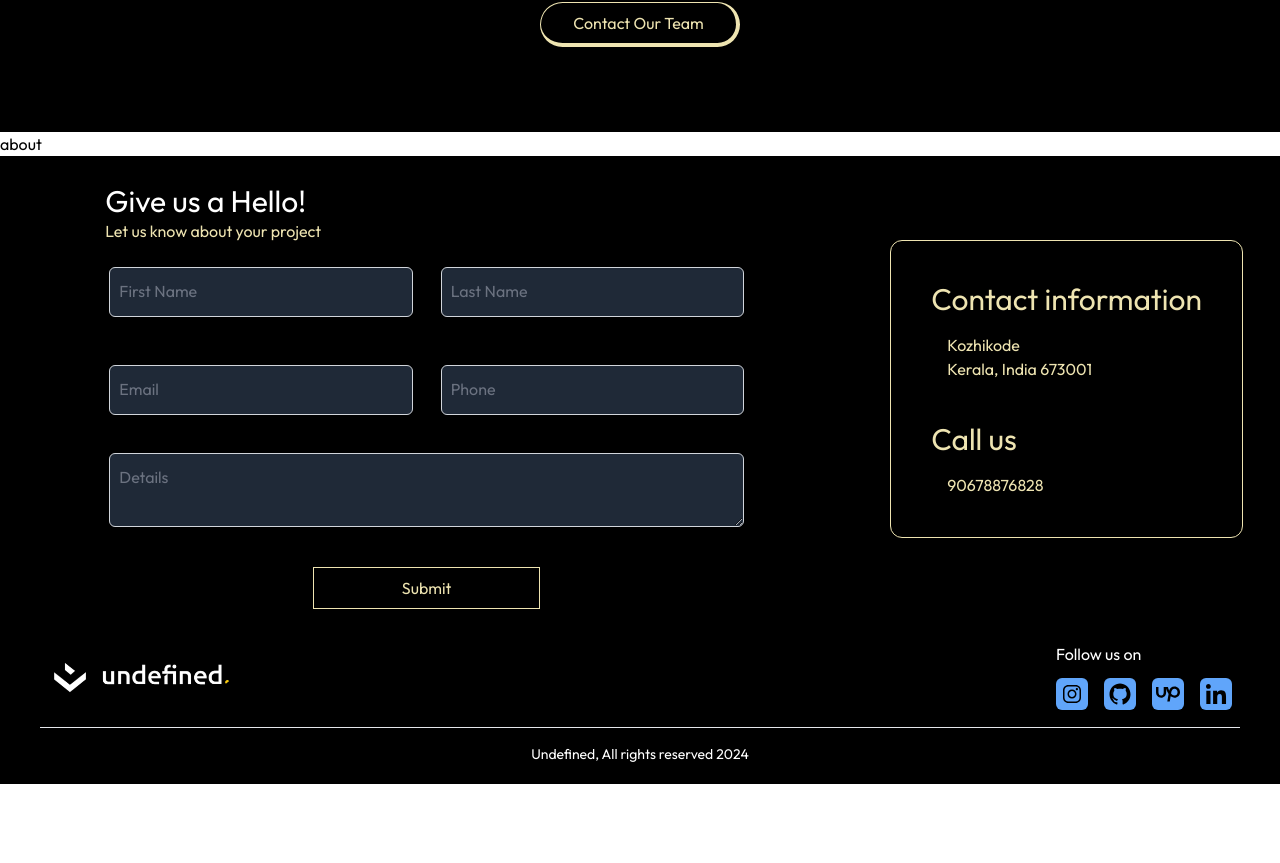
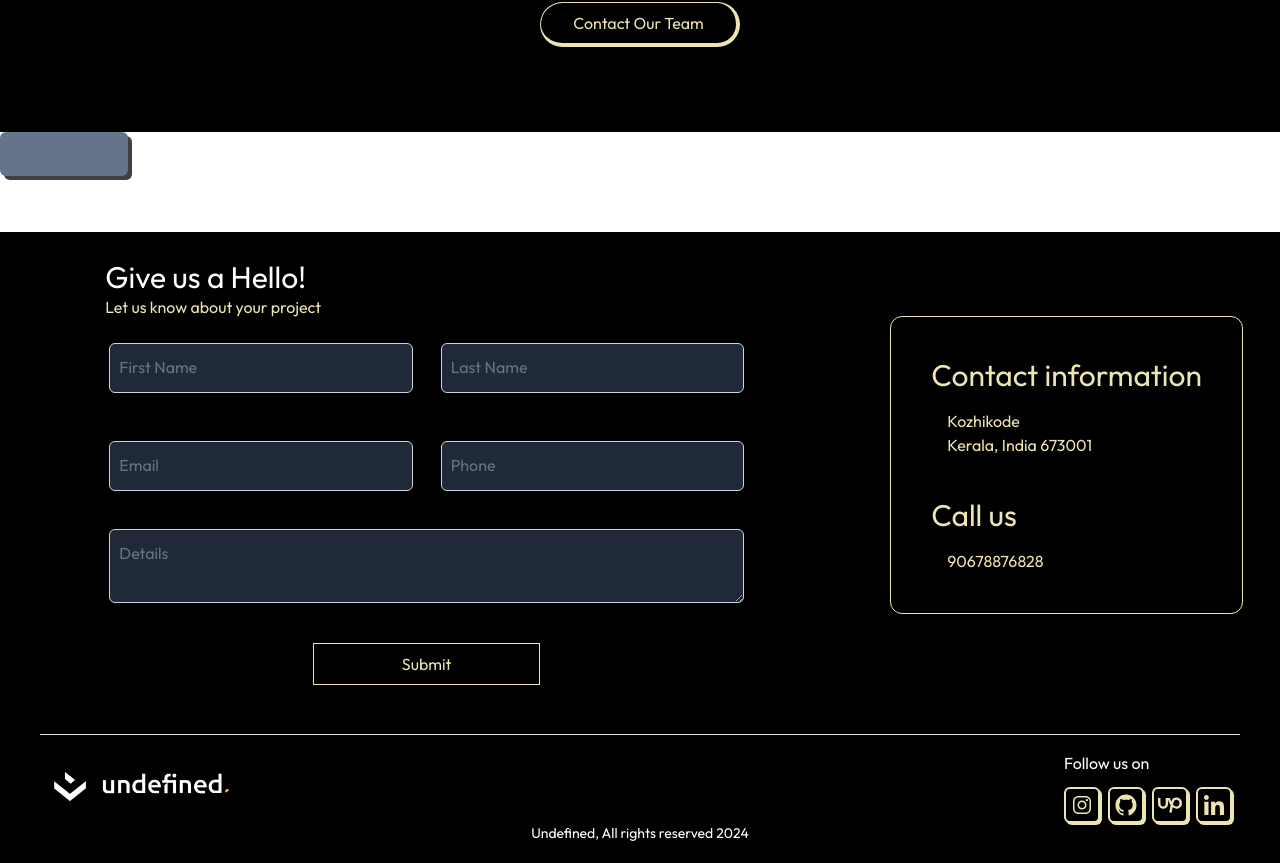
Before and after one commit to aswnrhdev/undefinedweb, a Next.js app in the folder frontend/: page / in a window 1280 px wide. Shown: the part 332-1195 px from the top of the page. Before the commit the page ends 1116 px from the top, so only its background shows below. Built offline with nearby package versions, Linux system fonts and the light colour scheme.

Commit message:
footer design change

```diff
--- a/frontend/src/components/About/about.tsx
+++ b/frontend/src/components/About/about.tsx
@@ -2,6 +2,9 @@
 
 export const About = () => {
   return (
-    <div>about</div>
+    <div className="bg-white h-[100px]
+    ">
+      <div className="w-32 h-11 bg-slate-500 rounded-md" style={{boxShadow: "4px 4px 0px 0px rgba(0,0,0,0.75)"}}></div>
+    </div>
   )
 }
--- a/frontend/src/components/Footer/footer.tsx
+++ b/frontend/src/components/Footer/footer.tsx
@@ -7,6 +7,7 @@ import { GrLinkedinOption } from "react-icons/gr";
 export const Footer = () => {
     return (
         <div className="flex flex-col items-center w-dvw  bg-black text-white px-10 py-5">
+            <hr className="bg-gray-800 w-full my-4"/>
             <div className="w-full flex flex-col md:flex-row items-center md:justify-between">
                 <Link href={"/"} className="md:self-start max-md:mb-5">
                     <Image
@@ -21,22 +22,22 @@ export const Footer = () => {
                 <div className="flex flex-col max-md:mb-5">
                     <p>Follow us on</p>
                     <div className="flex mt-3">
-                        <div className="p-1 bg-blue-400 text-black rounded-md me-2">
+                        <div className="p-1 bg-black border-primary border-[2px] text-primary rounded-md me-2 cursor-pointer" style={{boxShadow: "2px 2px 0px 0px #EEE4B1"}}>
                             <IoLogoInstagram size={24} />
                         </div>
-                        <div className="p-1  bg-blue-400 text-black rounded-md mx-2">
+                        <div className="p-1  bg-black border-primary border-[2px] text-primary rounded-md me-2 cursor-pointer" style={{boxShadow: "2px 2px 0px 0px #EEE4B1"}}>
                             <IoLogoGithub size={24} />
                         </div>
-                        <div className="p-1  bg-blue-400 text-black rounded-md mx-2">
+                        <div className="p-1 bg-black border-primary border-[2px] text-primary rounded-md me-2 cursor-pointer" style={{boxShadow: "2px 2px 0px 0px #EEE4B1"}}>
                             <FaUpwork size={24} />
                         </div>
-                        <div className="p-1  bg-blue-400 text-black rounded-md mx-2">
+                        <div className="p-1  bg-black border-primary border-[2px] text-primary rounded-md me-2 cursor-pointer" style={{boxShadow: "2px 2px 0px 0px #EEE4B1"}}>
                             <GrLinkedinOption size={24} />
                         </div>
                     </div>
                 </div>
             </div>
-            <hr className="bg-gray-800 w-full my-4"/>
+            {/* <hr className="bg-gray-800 w-full my-4"/> */}
             <p className="text-center text-sm">
                 Undefined, All rights reserved 2024
             </p>
```
